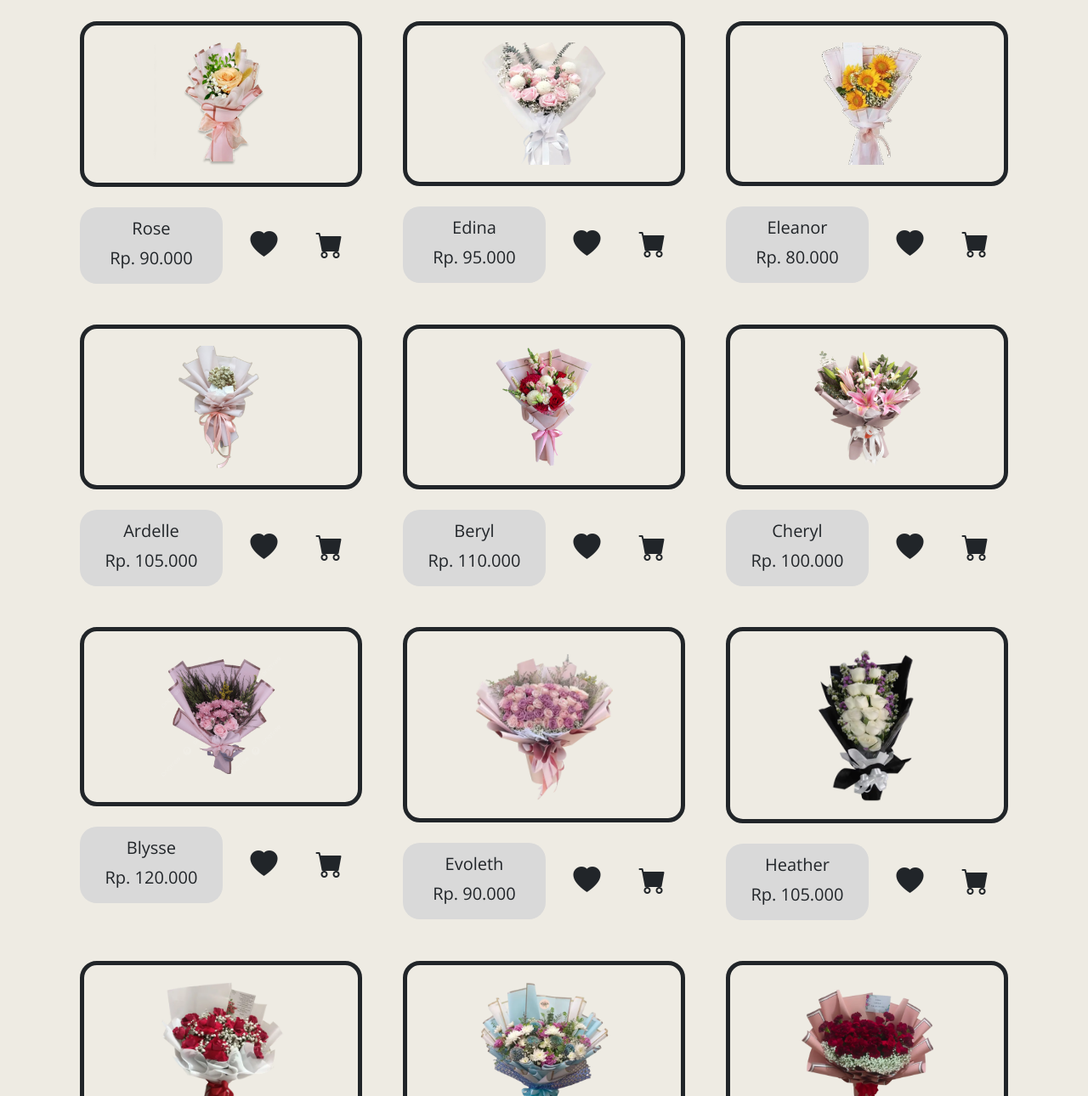
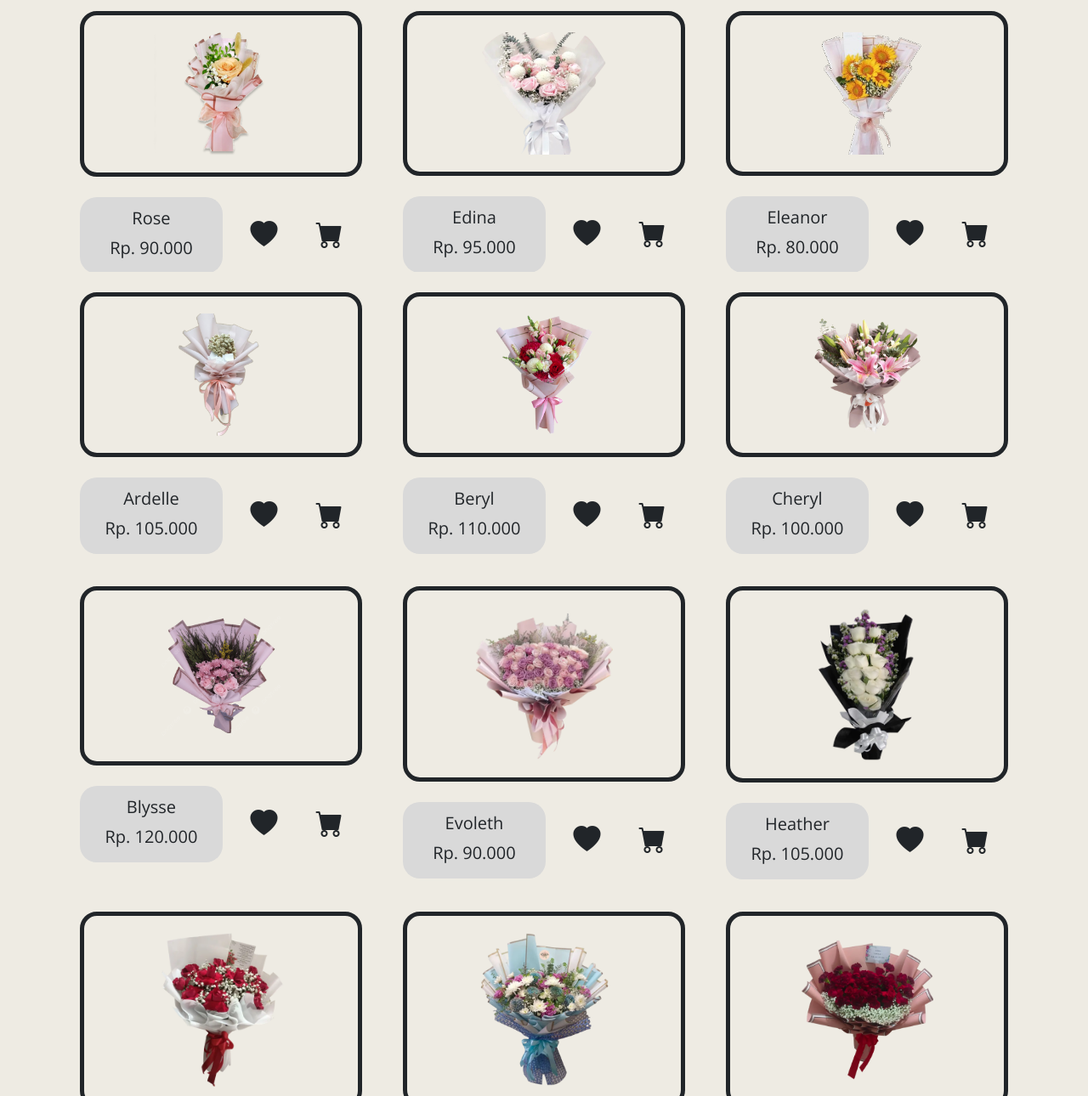
Before and after one commit to fikrihaikal20/atha-flora, a website: page KatalogBuket.html in a window 1280 px wide. Shown: the part 265-1555 px from the top of the page at 85% size. Drawn offline with nearby package versions, Linux system fonts and the light colour scheme; a web font is replaced by a local one.

Commit message:
update see all

```diff
--- a/KatalogBuket.html
+++ b/KatalogBuket.html
@@ -32,17 +32,14 @@
       <h2 class="judul">Katalog</h2>
     </div>
     <!-- Judul Buket Bunga See All -->
+    <div class="container">
       <h2 class="subjudul fs-1"> Buket Bunga</h2>
+    </div>
 
     <!-- Baris 1 -->
     <div class="container mt-3">
-
-            <div class="d-flex justify-content-between">
-
-            </div>
-
-            <div class="row">
-                <div class="katalog text-center p-4 col">
+      <div class="row mt-4">
+        <div class="katalog mt-4 col-12 col-sm-4 text-center p-4 col">
           <div style="border: 5px solid;border-radius: 20px;">
             <img src="images/image 1.png" class="allign-center" style="width: 50%;" />
           </div>
@@ -59,7 +56,7 @@
             </div>
           </div>
         </div>
-                <div class="katalog text-center p-4 col">
+        <div class="katalog mt-4 col-12 col-sm-4 text-center p-4 col">
           <div style="border: 5px solid;border-radius: 20px;">
             <img src="images/image 2.png" class="allign-center" style="width: 50%;" />
           </div>
@@ -77,7 +74,7 @@
           </div>
         </div>
 
-                <div class="katalog text-center p-4 col">
+        <div class="katalog mt-4 col-12 col-sm-4 text-center p-4 col">
           <div style="border: 5px solid;border-radius: 20px;">
             <img src="images/image 45.png" class="allign-center" style="width: 50%;" />
           </div>
@@ -107,7 +104,7 @@
       </div>
 
       <div class="row" style="margin-top: -60px;">
-                <div class="katalog text-center p-4 col">
+        <div class="katalog mt-4 col-12 col-sm-4 text-center p-4 col">
           <div style="border: 5px solid;border-radius: 20px;">
             <img src="images/image 4.png" class="allign-center" style="width: 50%;" />
           </div>
@@ -124,7 +121,7 @@
             </div>
           </div>
         </div>
-                <div class="katalog text-center p-4 col">
+        <div class="katalog mt-4 col-12 col-sm-4 text-center p-4 col">
           <div style="border: 5px solid;border-radius: 20px;">
             <img src="images/image 6.png" class="allign-center" style="width: 50%;" />
           </div>
@@ -142,7 +139,7 @@
           </div>
         </div>
 
-                <div class="katalog text-center p-4 col">
+        <div class="katalog mt-4 col-12 col-sm-4 text-center p-4 col">
           <div style="border: 5px solid;border-radius: 20px;">
             <img src="images/image 17.png" class="allign-center" style="width: 50%;" />
           </div>
@@ -172,7 +169,7 @@
       </div>
 
       <div class="row" style="margin-top: -60px;">
-                <div class="katalog text-center p-4 col">
+        <div class="katalog mt-4 col-12 col-sm-4 text-center p-4 col">
           <div style="border: 5px solid;border-radius: 20px;">
             <img src="images/image 10 (2).png" class="allign-center" style="width: 50%;" />
           </div>
@@ -189,7 +186,7 @@
             </div>
           </div>
         </div>
-                <div class="katalog text-center p-4 col">
+        <div class="katalog mt-4 col-12 col-sm-4 text-center p-4 col">
           <div style="border: 5px solid;border-radius: 20px;">
             <img src="images/image 11.png" class="allign-center" style="width: 50%;" />
           </div>
@@ -207,7 +204,7 @@
           </div>
         </div>
 
-                <div class="katalog text-center p-4 col">
+        <div class="katalog mt-4 col-12 col-sm-4 text-center p-4 col">
           <div style="border: 5px solid;border-radius: 20px;">
             <img src="images/image 12.png" class="allign-center" style="width: 50%;" />
           </div>
@@ -237,7 +234,7 @@
       </div>
 
       <div class="row" style="margin-top: -60px;">
-                <div class="katalog text-center p-4 col">
+        <div class="katalog mt-4 col-12 col-sm-4 text-center p-4 col">
           <div style="border: 5px solid;border-radius: 20px;">
             <img src="images/image 13.png" class="allign-center" style="width: 50%;" />
           </div>
@@ -254,7 +251,7 @@
             </div>
           </div>
         </div>
-                <div class="katalog text-center p-4 col">
+        <div class="katalog mt-4 col-12 col-sm-4 text-center p-4 col">
           <div style="border: 5px solid;border-radius: 20px;">
             <img src="images/image 14.png" class="allign-center" style="width: 50%;" />
           </div>
@@ -272,7 +269,7 @@
           </div>
         </div>
 
-                <div class="katalog text-center p-4 col">
+        <div class="katalog mt-4 col-12 col-sm-4 text-center p-4 col">
           <div style="border: 5px solid;border-radius: 20px;">
             <img src="images/image 15.png" class="allign-center" style="width: 50%;" />
           </div>
--- a/css/katalog.css
+++ b/css/katalog.css
@@ -47,10 +47,7 @@ header i{
   left: 1375px;
   top: 35px;
 }
-.container {
-  margin-top: 20px;
-  margin-bottom: 50px;
-}
+
 
 h2 {
   text-align: center;
@@ -60,7 +57,8 @@ h2 {
 
 .subjudul {
   text-align: left;
-  margin: 20px 80px;
+  margin-left: 15px;
+  /* margin: 20px 80px; */
 }
 .Carousel {
   justify-content: center;
@@ -183,9 +181,9 @@ h3, p, h2, h1{
   font-family: 'Open Sans', sans-serif;
 }
 
-.logo-judul{
+/* .logo-judul{
   margin-right: 80px;
-}
+} */
 
 @media (max-width: 576px) {
   #logoHome {
@@ -223,6 +221,9 @@ h3, p, h2, h1{
   }
 
   .judul{
+    margin-right: 130px;
+    margin-top: 45px;
+    text-align: center;
     font-size: 30px;
   }
 
```
Lines whose indentation alone changed are shown as unchanged.
